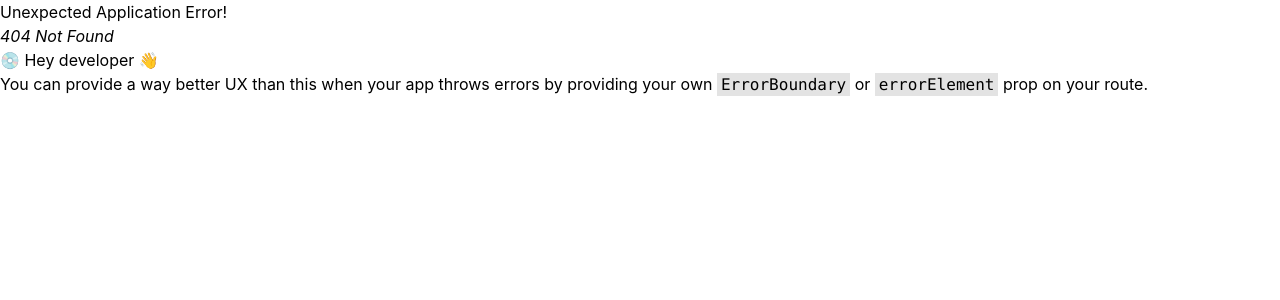
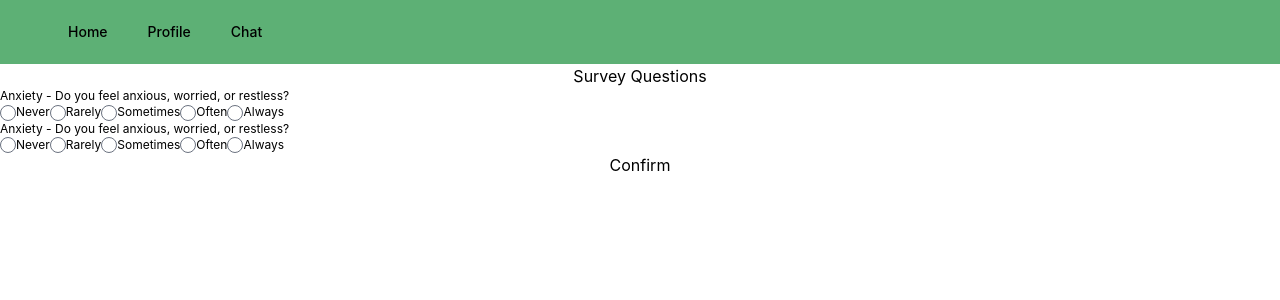
Before and after one commit to NotFastJustFurious/frontend, a React (Create React App) app: page /mainsurvey in a window 1280 px wide. Before the commit this address had no page. Shown: the top 300 px of the page. Built offline with nearby package versions, Linux system fonts and the light colour scheme.

Commit message:
Main survey added along with some modification.
Added main survey page, redirect register page to main survey page.

Add some sort of calculate method for score. *needed to add more question.

```diff
--- a/src/index.js
+++ b/src/index.js
@@ -19,6 +19,7 @@ import TestParanoia from "./page/test/paranoia/TestParanoia";
 import EditProfile from "./page/profile/EditProfile";
 import FeedBack from './page/feedBack/FeedBack';
 import FindDoctor from './page/findDoctor/FindDoctor';
+import Surveys from './page/mainsurvey/Surveys';
 
 const root = ReactDOM.createRoot(document.getElementById('root'));
 let routes = [
@@ -70,6 +71,9 @@ let routes = [
     }, {
         path: "/findDoctor",
         element: <FindDoctor/>
+    }, {
+        path: "/mainsurvey",
+        element: <Surveys/>
     }
 ];
 
--- /dev/null
+++ b/src/page/mainsurvey/Surveys.js
@@ -0,0 +1,103 @@
+import NavigationBar from "../../component/NavigationBar";
+//Survey Questions is arrange by Anxiety, Depression, PTSD, COD, Eating Disorder.
+//Where it is weigth 1-5 score of each category (Max 15 for each category)
+
+export default function Survey() {
+    const getRadioSelectedValue = function(radioGroup) {
+        var radios = document.getElementsByName(radioGroup),
+            val;
+        //loop through group and return the value attribute of the checked radio.
+        for (var i = 0, length = radios.length; i < length; i++) {
+            if (radios[i].checked) {
+                val = radios[i].value;
+            }
+        }
+        return val;
+    };
+
+    const onClick = function() {
+        //parse the string value to a int for proper addition
+        var anxscore1 = parseInt(getRadioSelectedValue('anx-score-1')),
+            anxscore2 = parseInt(getRadioSelectedValue('anx-score-2')),
+            anxtotal = 0;
+
+        anxtotal = anxscore1 + anxscore2;
+    };
+
+    return (
+        <>
+            <NavigationBar hideLoginButton></NavigationBar>
+            <div className="flex flex-col justify-center">
+                <div className="items-center text-center">
+                    Survey Questions
+                </div>
+                <div className="text-xs w-full flex flex-row justify-between">
+                    Anxiety - Do you feel anxious, worried, or restless?
+                </div>
+                <div className="text-xs w-full flex flex-row justify-between">
+                    <div>
+                        <input
+                            type="radio"
+                            value="1"
+                            name="anx-score-1"
+                        />Never
+                        <input
+                            type="radio"
+                            value="2"
+                            name="anx-score-1"
+                        />Rarely
+                        <input
+                            type="radio"
+                            value="3"
+                            name="anx-score-1"
+                        />Sometimes
+                        <input
+                            type="radio"
+                            value="4"
+                            name="anx-score-1"
+                        />Often
+                        <input
+                            type="radio"
+                            value="5"
+                            name="anx-score-1"
+                        />Always
+                    </div>
+                </div>
+
+                <div className="text-xs w-full flex flex-row justify-between">
+                    Anxiety - Do you feel anxious, worried, or restless?
+                </div>
+                <div className="text-xs w-full flex flex-row justify-between">
+                    <div>
+                        <input
+                            type="radio"
+                            value="1"
+                            name="anx-score-2"
+                        />Never
+                        <input
+                            type="radio"
+                            value="2"
+                            name="anx-score-2"
+                        />Rarely
+                        <input
+                            type="radio"
+                            value="3"
+                            name="anx-score-2"
+                        />Sometimes
+                        <input
+                            type="radio"
+                            value="4"
+                            name="anx-score-2"
+                        />Often
+                        <input
+                            type="radio"
+                            value="5"
+                            name="anx-score-2"
+                        />Always
+                    </div>
+                </div>
+                <button id="calculate" value="calculate" onClick={onClick}>Confirm</button>
+            </div>
+        </>
+    )
+}
--- a/src/page/register/Register.js
+++ b/src/page/register/Register.js
@@ -35,7 +35,7 @@ export default function Register() {
     console.log("Success: " + success);
     if (success) {
         setTimeout(() => {
-            window.location.href = "/Survey";
+            window.location.href = "/mainsurvey";
         }, 3000);
     }
 
```
